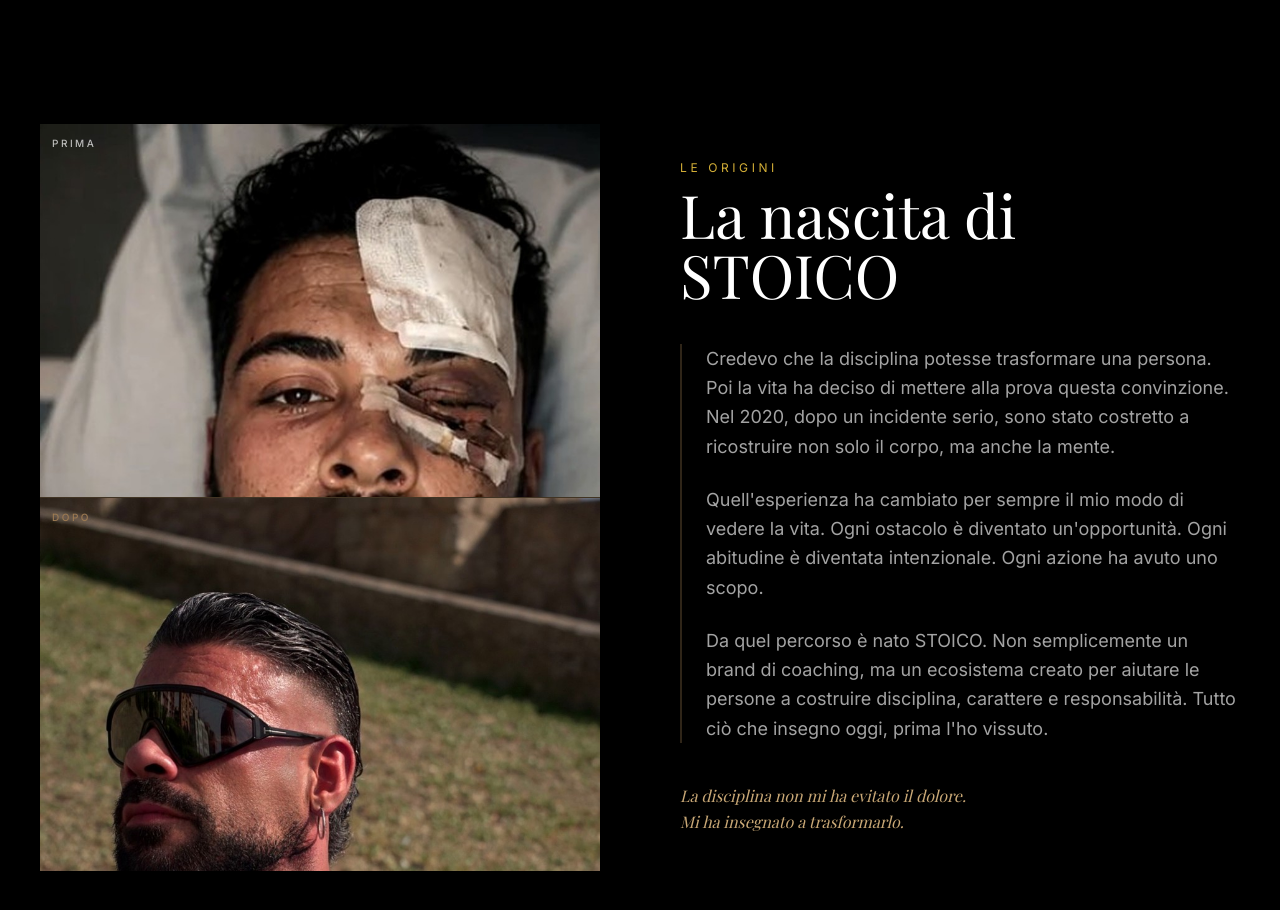
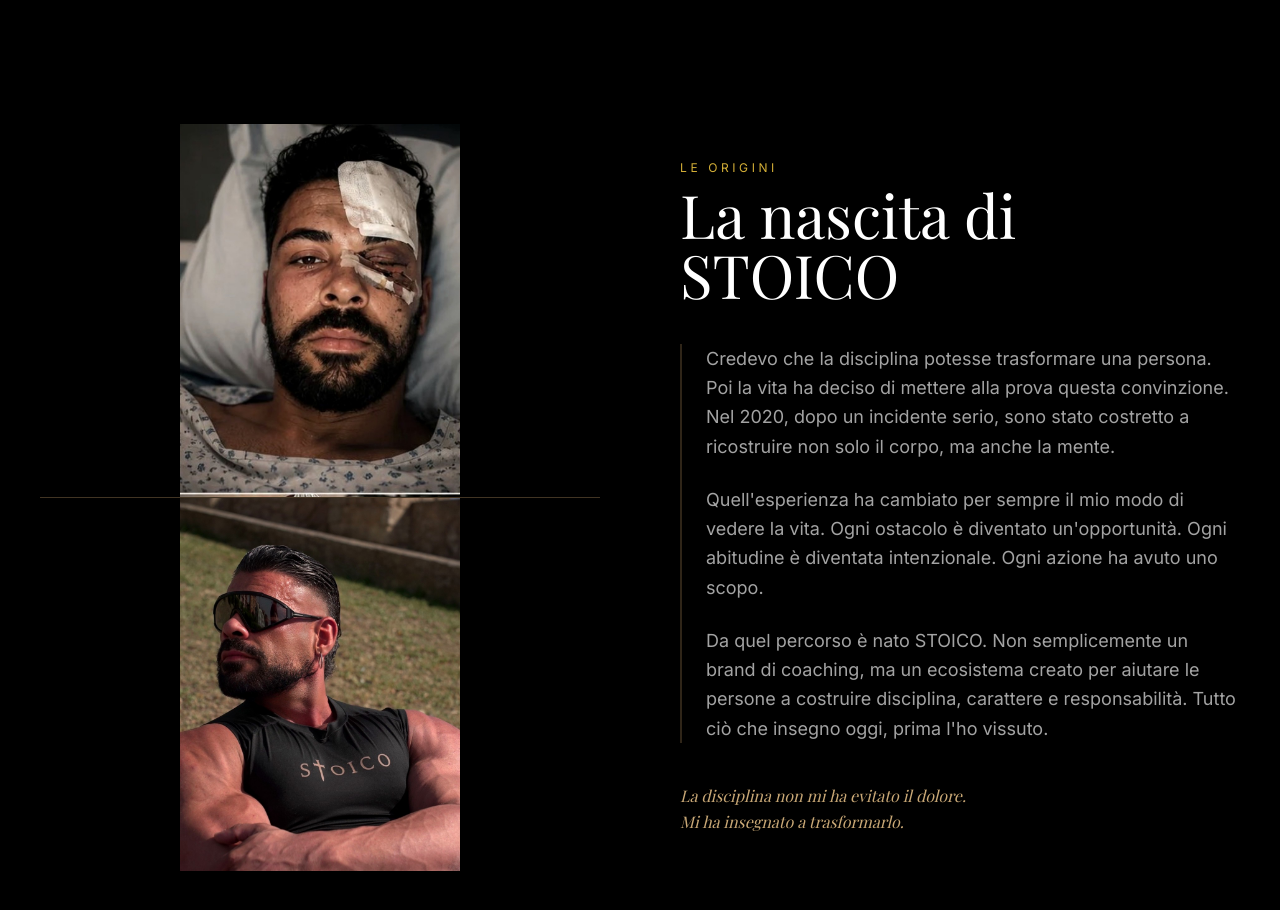
Before and after one commit to luigigrecacoach/stoicoweb, a Next.js app: page / in a window 1280 px wide. Shown: the part 3280-4190 px from the top of the page. Built offline with nearby package versions, Linux system fonts and the light colour scheme; a web font is replaced by a local one.

Commit message:
Update PortraitImage.tsx

```diff
--- a/components/about/PortraitImage.tsx
+++ b/components/about/PortraitImage.tsx
@@ -16,44 +16,38 @@
       {!failed ? (
         <div className="flex h-full w-full flex-col">
           {/* PRIMA */}
-          <div className="relative w-full flex-1 overflow-hidden">
+          <div className="relative w-full flex-1 overflow-hidden bg-black">
             {!failedPrima ? (
               <Image
                 src="/images/luigi-prima.jpg"
                 alt="Luigi Greca, prima — momento di difficoltà"
                 fill
                 sizes="(min-width: 768px) 50vw, 100vw"
-                className="object-cover object-top"
+                className="object-contain object-center"
                 onError={() => setFailedPrima(true)}
               />
             ) : (
               <div className="h-full w-full bg-black" />
             )}
-            <span className="absolute left-3 top-3 text-[10px] font-medium uppercase tracking-[0.25em] text-white/70">
-              Prima
-            </span>
           </div>
 
           {/* Divisore dorato */}
           <div className="h-px w-full bg-[#9c7a52]/40" />
 
           {/* DOPO */}
-          <div className="relative w-full flex-1 overflow-hidden">
+          <div className="relative w-full flex-1 overflow-hidden bg-black">
             {!failedDopo ? (
               <Image
                 src="/images/luigi-dopo.jpg"
                 alt="Luigi Greca, dopo — il percorso stoico"
                 fill
                 sizes="(min-width: 768px) 50vw, 100vw"
-                className="object-cover object-top"
+                className="object-contain object-center"
                 onError={() => setFailedDopo(true)}
               />
             ) : (
               <div className="h-full w-full bg-black" />
             )}
-            <span className="absolute left-3 top-3 text-[10px] font-medium uppercase tracking-[0.25em] text-[#9c7a52]">
-              Dopo
-            </span>
           </div>
         </div>
       ) : (
```
